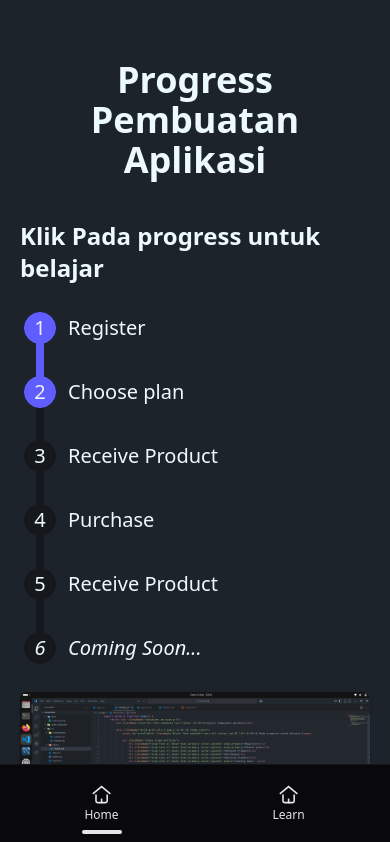
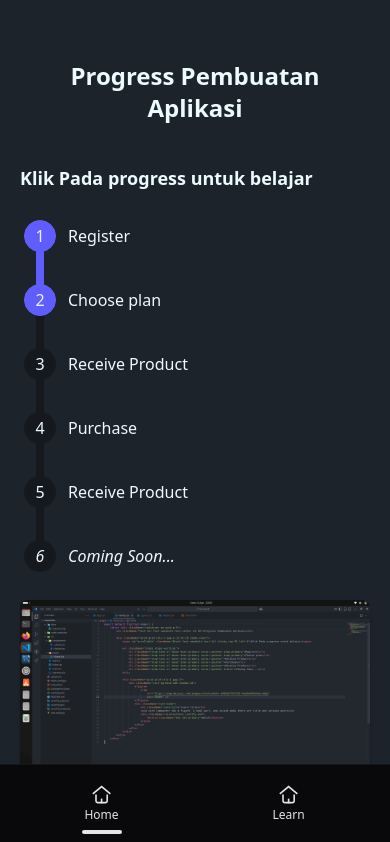
Before and after one commit to wirawanmahardika/joker-frontend, a React (Vite) app: page / in a window 390 px wide. Shown: the top 842 px of the page. Built offline with nearby package versions, Linux system fonts and the light colour scheme.

Commit message:
chore: menggunakan import daripada menuliskan langsung url pada src di tag img

```diff
--- a/package.json
+++ b/package.json
@@ -1,17 +1,21 @@
 {
   "name": "frontend",
   "private": true,
+  "homepage": "https://wirawanmahardika.github.io/joker-frontend",
   "version": "0.0.0",
   "type": "module",
   "scripts": {
     "dev": "vite",
     "build": "tsc -b && vite build",
     "lint": "eslint .",
-    "preview": "vite preview"
+    "preview": "vite preview",
+    "predeploy": "npm run build",
+    "deploy": "gh-pages -d dist"
   },
   "dependencies": {
     "@tailwindcss/vite": "^4.1.4",
     "axios": "^1.8.4",
+    "gh-pages": "^6.3.0",
     "lucide-react": "^0.503.0",
     "react": "^19.0.0",
     "react-dom": "^19.0.0",
--- a/src/App.tsx
+++ b/src/App.tsx
@@ -1,10 +1,10 @@
-import { createBrowserRouter, createRoutesFromElements, Route, RouterProvider } from "react-router-dom"
+import { createHashRouter, createRoutesFromElements, Route, RouterProvider } from "react-router-dom"
 import Home from "./pages/Home"
 import Layout from "./components/Layout"
 import Watch from "./pages/Watch"
 import Learn from "./pages/Learn"
 
-const router = createBrowserRouter(
+const router = createHashRouter(
   createRoutesFromElements(
       <Route path="/" element={<Layout />}>
         <Route index element={<Home />} />
--- a/src/pages/Home.tsx
+++ b/src/pages/Home.tsx
@@ -1,26 +1,27 @@
 import { NavLink } from "react-router-dom";
+import videoPng from '../assets/video.png'
 
 export default function Home() {
     return <div className="container mx-auto p-5">
-        <h2 className="text-4xl font-semibold text-center mt-10">Progress Pembuatan Aplikasi</h2>
+        <h2 className="text-2xl md:text-4xl font-semibold text-center mt-10">Progress Pembuatan Aplikasi</h2>
 
         <div className="grid gap-y-3 md:grid-cols-3 gap-x-12 mt-10 items-start">
-            <span className="block font-semibold text-2xl md:sticky top-32 left-0">Klik Pada progress untuk belajar</span>
+            <span className="block font-semibold text-lg md:text-2xl md:sticky top-32 left-0">Klik Pada progress untuk belajar</span>
 
             <ul className="steps steps-vertical">
-                <li className="step text-xl hover:text-primary cursor-pointer step-primary">Register</li>
-                <li className="step text-xl hover:text-primary cursor-pointer step-primary">Choose plan</li>
-                <li className="step text-xl hover:text-primary cursor-pointer">Receive Product</li>
-                <li className="step text-xl hover:text-primary cursor-pointer">Purchase</li>
-                <li className="step text-xl hover:text-primary cursor-pointer">Receive Product</li>
-                <li className="step text-xl hover:text-primary cursor-pointer italic">Coming Soon...</li>
+                <li className="step md:text-xl hover:text-primary cursor-pointer step-primary">Register</li>
+                <li className="step md:text-xl hover:text-primary cursor-pointer step-primary">Choose plan</li>
+                <li className="step md:text-xl hover:text-primary cursor-pointer">Receive Product</li>
+                <li className="step md:text-xl hover:text-primary cursor-pointer">Purchase</li>
+                <li className="step md:text-xl hover:text-primary cursor-pointer">Receive Product</li>
+                <li className="step md:text-xl hover:text-primary cursor-pointer italic">Coming Soon...</li>
             </ul>
 
             <div className="grid grid-cols-1 gap-y-6">
                 <div className="card bg-base-200 shadow-sm">
                     <figure>
                         <img
-                            src="/video.png"
+                            src={videoPng}
                             alt="Shoes" />
                     </figure>
                     <div className="card-body">
--- a/src/pages/Learn.tsx
+++ b/src/pages/Learn.tsx
@@ -1,8 +1,9 @@
 import { NavLink } from "react-router-dom";
+import videoPng from '../assets/video.png'
 
 export default function Learn() {
     return <div className="container mx-auto p-5 min-h-screen">
-        <h2 className="text-3xl font-bold mt-10">Belajar materi terkait</h2>
+        <h2 className="text-2xl md:text-3xl font-bold mt-10">Belajar materi terkait</h2>
 
         <div className="flex flex-col mt-7 shadow-xl">
             <Card title="Setup Project React" />
@@ -20,7 +21,7 @@ function Card({title}: {title: string}) {
             <div className="card bg-base-200 shadow-sm">
                 <figure>
                     <img
-                        src="/video.png"
+                        src={videoPng}
                         alt="Shoes" />
                 </figure>
                 <div className="card-body">
--- a/src/pages/Watch.tsx
+++ b/src/pages/Watch.tsx
@@ -1,4 +1,5 @@
 import { NavLink } from "react-router-dom";
+import videoPng from '../assets/video.png'
 
 export default function Watch() {
     return <div className="container mx-auto p-5 min-h-screen">
@@ -21,10 +22,11 @@ export default function Watch() {
             </div>
             <div className="flex flex-col gap-y-8">
                 <span className="font-bold text-2xl">Next Materi</span>
+
                 <div className="card bg-base-200 shadow-sm">
                     <figure>
                         <img
-                            src="/video.png"
+                            src={videoPng}
                             alt="Shoes" />
                     </figure>
                     <div className="card-body">
@@ -38,7 +40,7 @@ export default function Watch() {
                 <div className="card bg-base-200 shadow-sm">
                     <figure>
                         <img
-                            src="/video.png"
+                            src={videoPng}
                             alt="Shoes" />
                     </figure>
                     <div className="card-body">
@@ -52,7 +54,7 @@ export default function Watch() {
                 <div className="card bg-base-200 shadow-sm">
                     <figure>
                         <img
-                            src="/video.png"
+                            src={videoPng}
                             alt="Shoes" />
                     </figure>
                     <div className="card-body">
--- a/vite.config.ts
+++ b/vite.config.ts
@@ -5,5 +5,6 @@ import tailwindcss from '@tailwindcss/vite'
 // https://vite.dev/config/
 export default defineConfig({
   plugins: [react(), tailwindcss()],
-  server: {port: 4000, open: true}
+  server: {port: 4000, open: true},
+  // base: "/joker-frontend"
 })
```
Also changed, not shown: src/assets/video.png (renamed from public/video.png), 1 other file (tests, documents, lock files or other folders).
